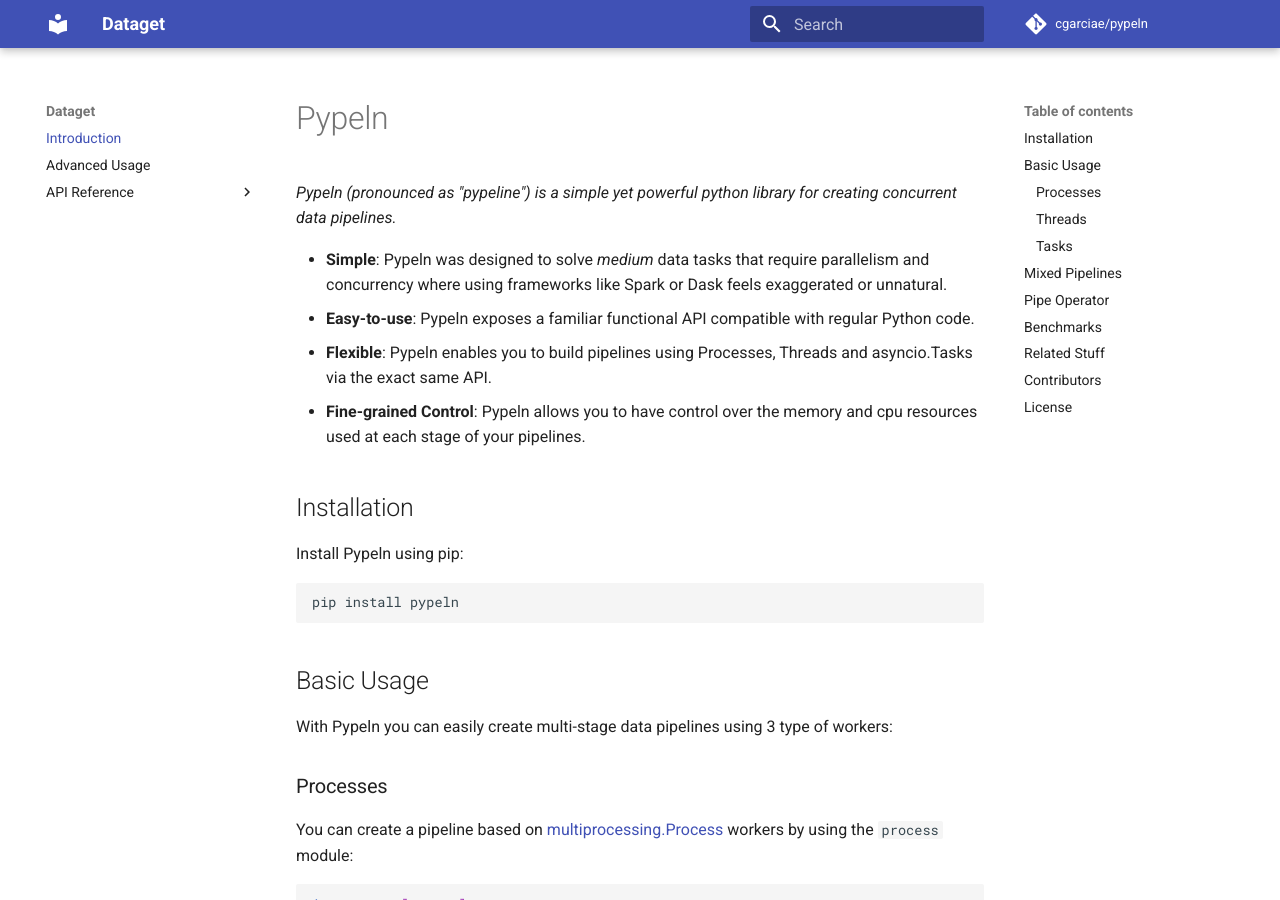
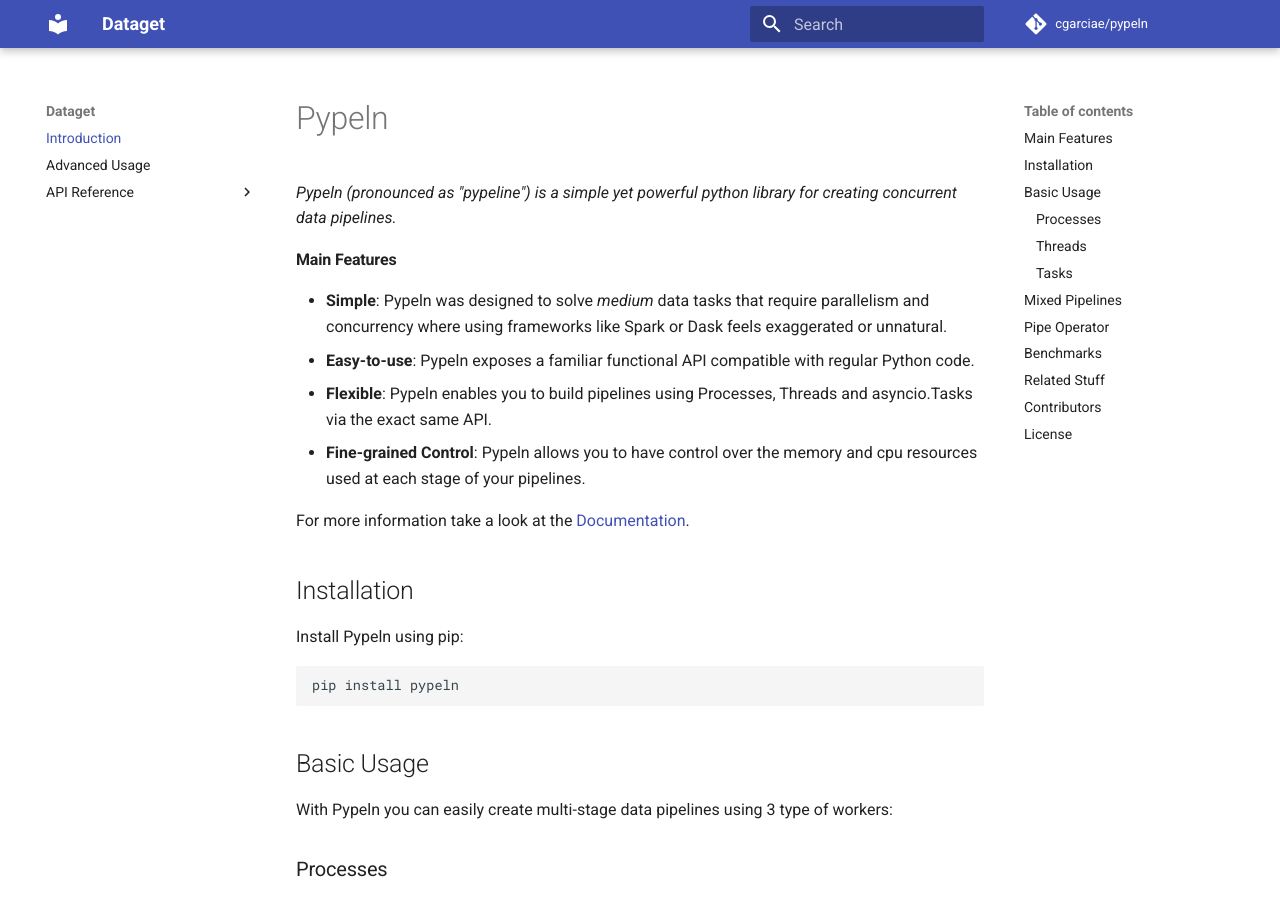
Before and after one commit to cgarciae/pypeln, an MkDocs documentation site: the page built from docs/index.md, in a window 1280 px wide and 900 px high. Built offline with MkDocs 1.6.1 and Material for MkDocs 9.7.7, drawn with Linux system fonts in a browser that asks for light colours; comment, search, counter and statistics services are not loaded.

```diff
--- a/docs/index.md
+++ b/docs/index.md
@@ -1,11 +1,15 @@
 # Pypeln
 
 _Pypeln (pronounced as "pypeline") is a simple yet powerful python library for creating concurrent data pipelines._
+
+#### Main Features
 
 * **Simple**: Pypeln was designed to solve _medium_ data tasks that require parallelism and concurrency where using frameworks like Spark or Dask feels exaggerated or unnatural.
 * **Easy-to-use**: Pypeln exposes a familiar functional API compatible with regular Python code.
 * **Flexible**: Pypeln enables you to build pipelines using Processes, Threads and asyncio.Tasks via the exact same API.
 * **Fine-grained Control**: Pypeln allows you to have control over the memory and cpu resources used at each stage of your pipelines.
+
+For more information take a look at the [Documentation](https://cgarciae.github.io/pypeln).
 
 ## Installation
 
```
Also changed, not shown: README.md (+2 -0 lines).
